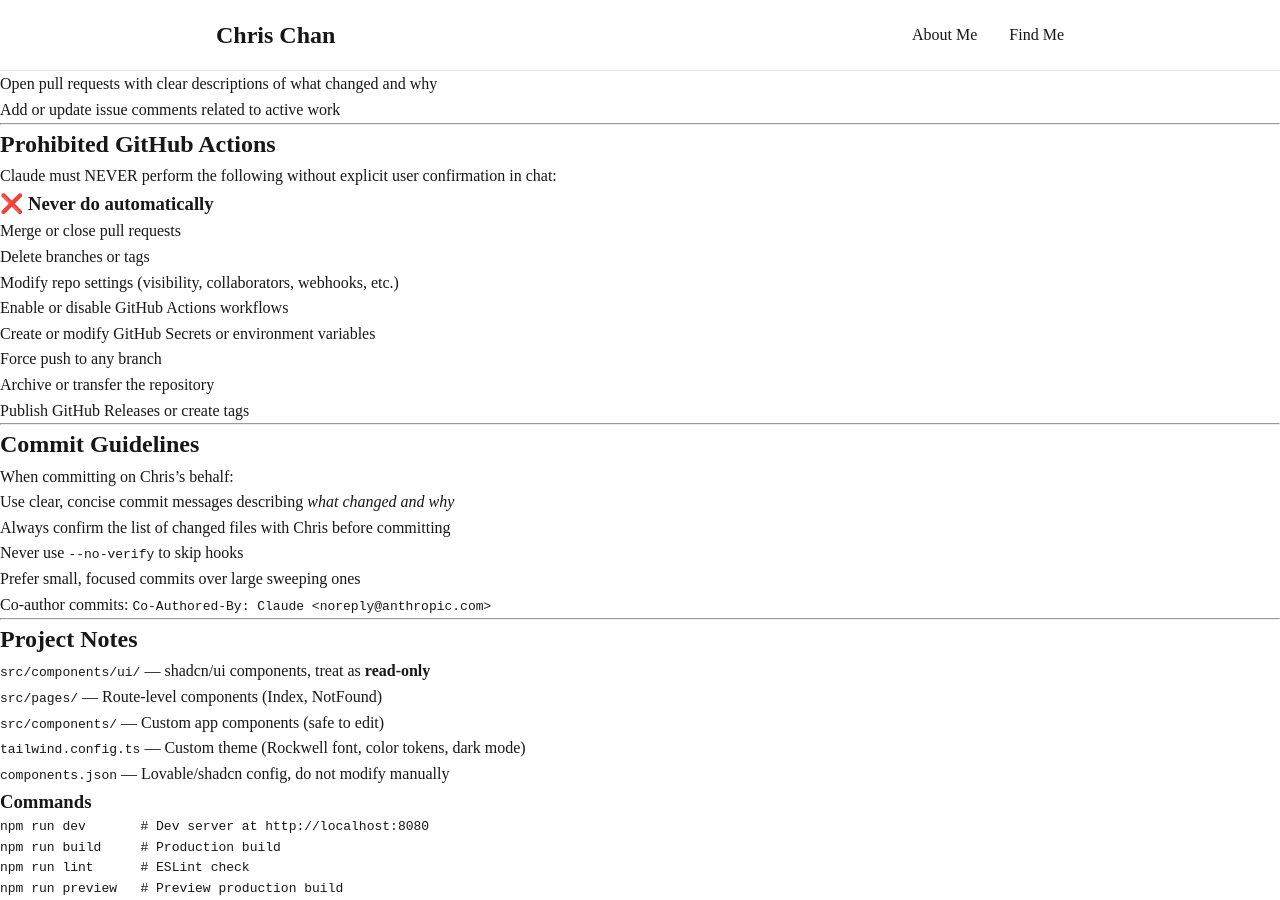
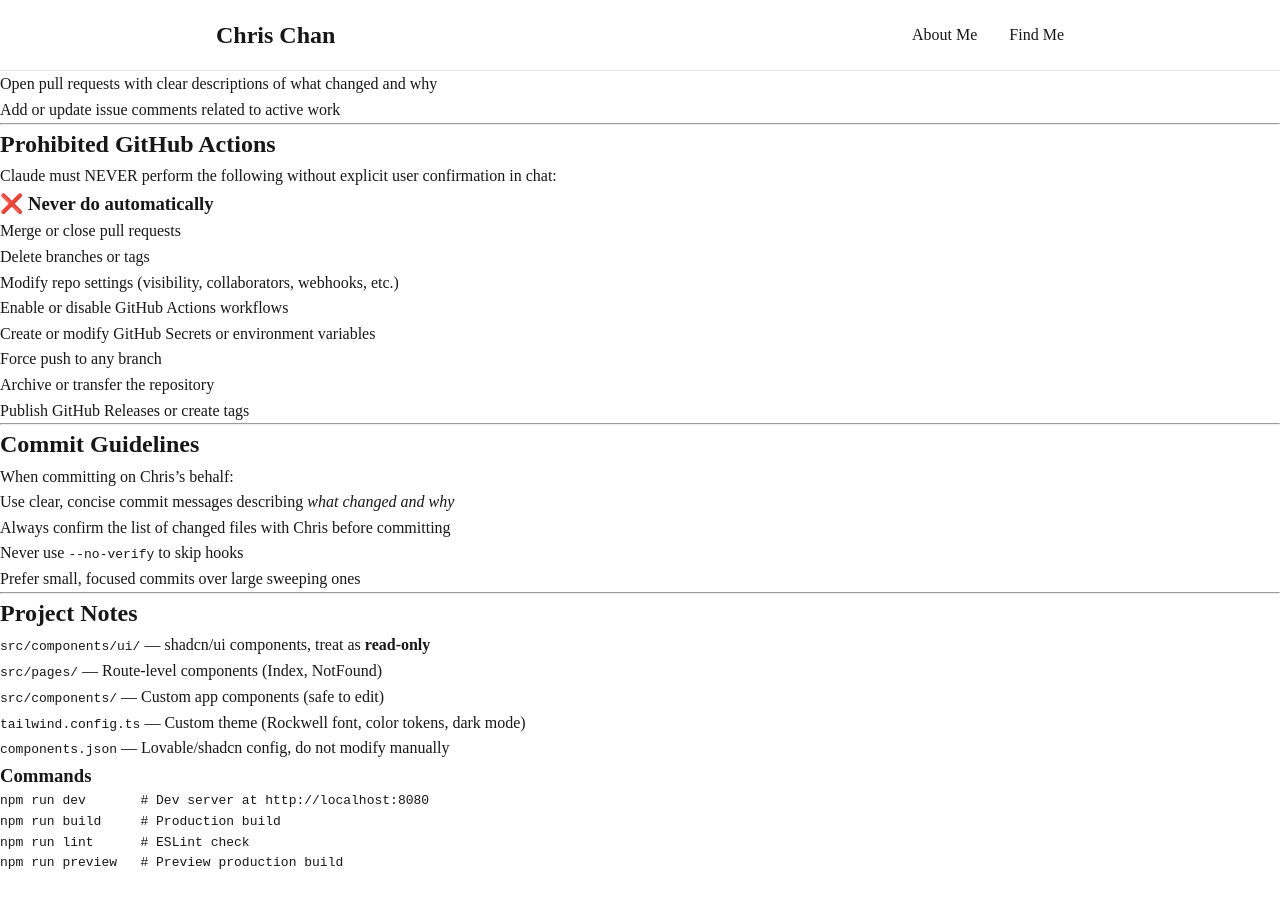
Before and after one commit to chrischantheman/chrischantheman.github.io, a Jekyll site: the page built from CLAUDE.md, in a window 1280 px wide and 900 px high, scrolled down 551 px. Built offline with Jekyll 4.4.1, drawn with Linux system fonts in a browser that asks for light colours; some web fonts are replaced; our own code applies the rules of GitHub Pages for plain Markdown files; after the commit the page ends 1425 px from its top, so only the background shows below that.

Commit message:
Update CLAUDE.md commit guidelines
Co-Authored-By: Claude <noreply@anthropic.com>

```diff
--- a/CLAUDE.md
+++ b/CLAUDE.md
@@ -56,7 +56,6 @@ When committing on Chris's behalf:
 - Always confirm the list of changed files with Chris before committing
 - Never use `--no-verify` to skip hooks
 - Prefer small, focused commits over large sweeping ones
-- Co-author commits: `Co-Authored-By: Claude <noreply@anthropic.com>`
 
 ---
 
```
